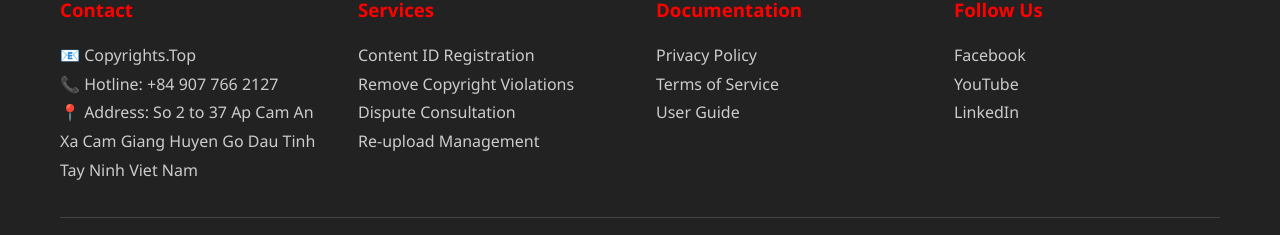
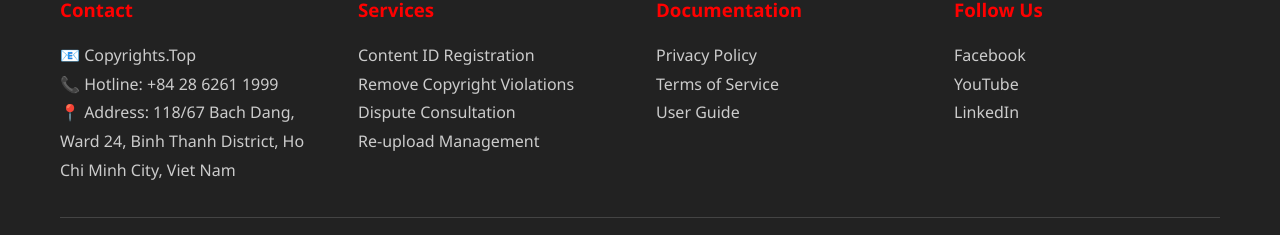
Before and after one commit to matlzoad04/Webytb, a plain HTML site: page index.html in a window 1280 px wide. Shown: the part 4019-4254 px from the top of the page. Drawn offline with Linux system fonts and the light colour scheme.

Commit message:
đổi địa chỉ
118/67 Bạch Đằng, Phường 24, Quận Bình Thạnh, Thành phố Hồ Chí Minh, Việt Nam

```diff
--- a/index.html
+++ b/index.html
@@ -831,8 +831,8 @@
                 <div class="footer-section">
                     <h3>Contact</h3>
                     <p>📧 Copyrights.Top</p>
-                    <p>📞 Hotline: +84 907 766 2127</p>
-                    <p>📍 Address: So 2 to 37 Ap Cam An Xa Cam Giang Huyen Go Dau Tinh Tay Ninh Viet Nam</p>
+                    <p>📞 Hotline: +84 28 6261 1999</p>
+                    <p>📍 Address: 118/67 Bach Dang, Ward 24, Binh Thanh District, Ho Chi Minh City, Viet Nam</p>
                 </div>
                 <div class="footer-section">
                     <h3>Services</h3>
```
